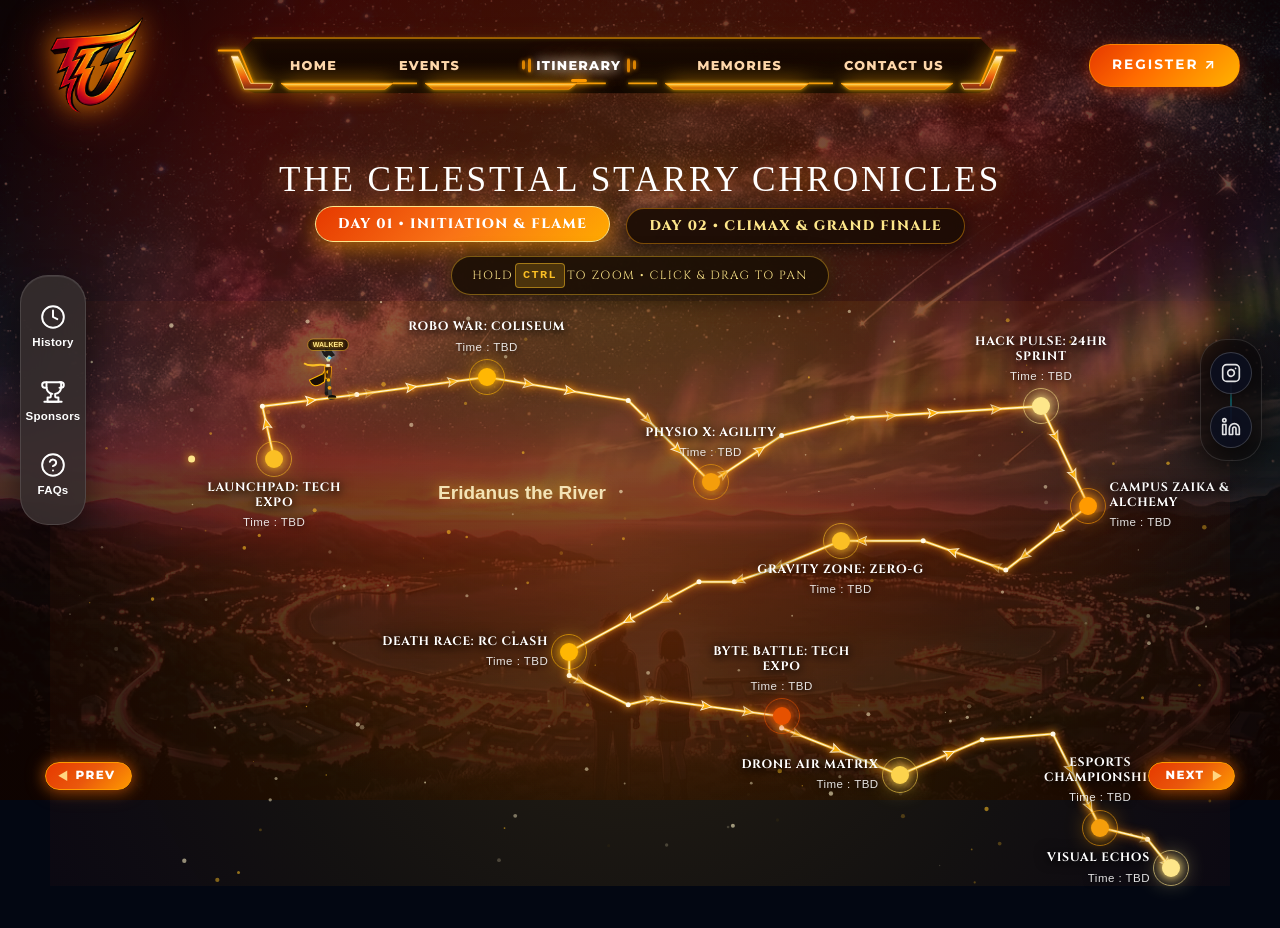
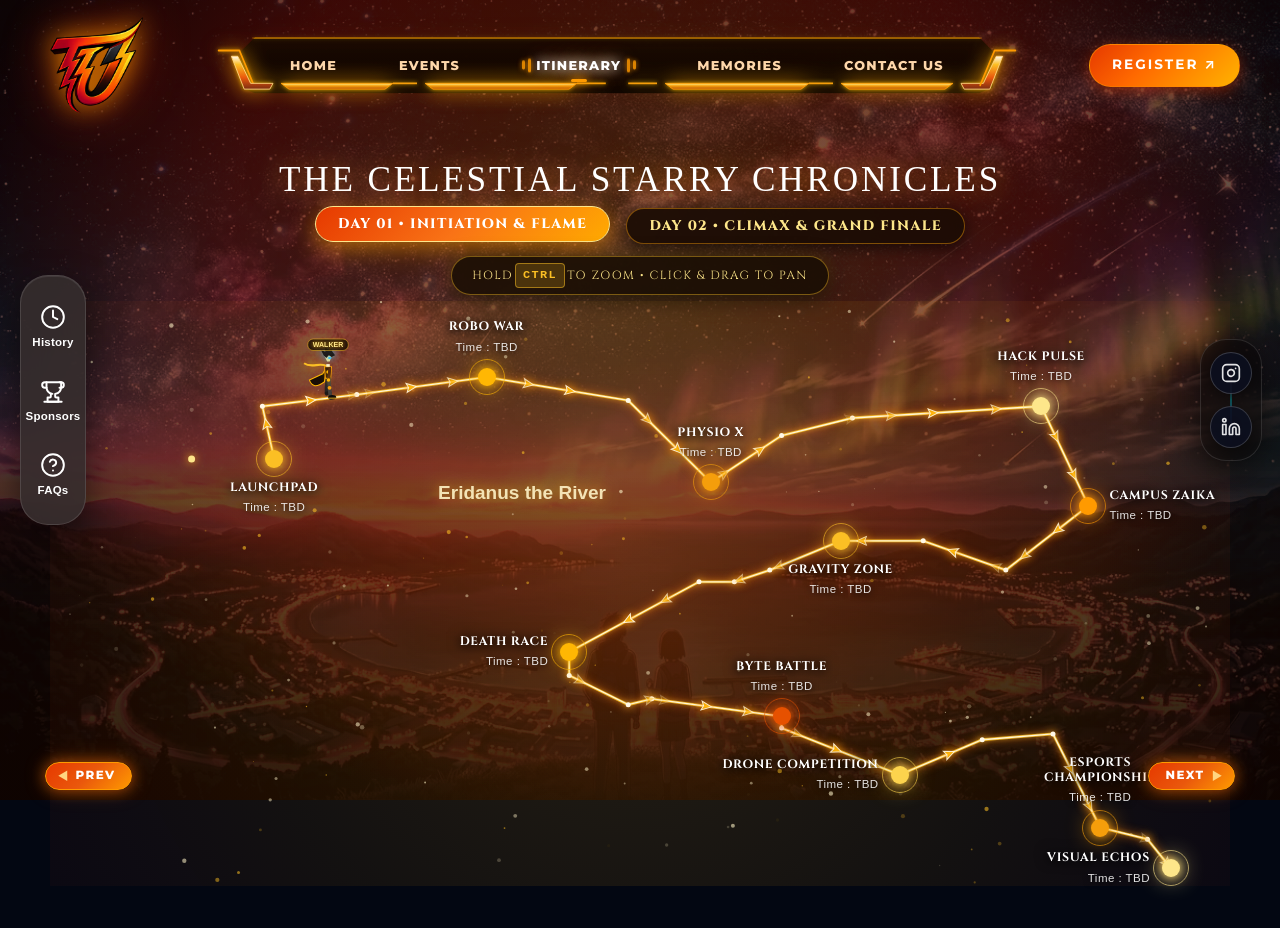
Before and after one commit to sayanpatra3097-art/techutopia, a React (Vite) app: page / in a window 1280 px wide. Both pictures are taken after a click on the button "ITINERARY". Shown: the top 928 px of the page. Built offline with nearby package versions, Linux system fonts and the light colour scheme; a web font is replaced by a local one.

Commit message:
time change

```diff
--- a/src/components/StarConstellation.jsx
+++ b/src/components/StarConstellation.jsx
@@ -42,6 +42,11 @@ const eridanusTrajectory = rawEridanusTrajectory.map(pt => ({
 }))
 
 // Authentic Anime Constellation Timeline for TechUtopia '26 mapped onto Eridanus the River
+const getCleanEventTitle = (item) => {
+  const raw = item?.title || item?.eventName || ''
+  return raw.split(':')[0].trim()
+}
+
 const rawConstellationDays = {
   'DAY 01': [
     {
@@ -51,7 +56,7 @@ const rawConstellationDays = {
       labelPos: 'bottom',
       color: '#fbbf24',
       time: 'Time : TBD',
-      title: 'LAUNCHPAD: TECH EXPO',
+      title: 'LAUNCHPAD',
       desc: 'Grand tech project exhibition showcasing IoT, renewable energy, and AI inventions.',
       venue: 'Exhibition Center, Main Foyer',
       category: 'Project Expo',
@@ -66,7 +71,7 @@ const rawConstellationDays = {
       labelPos: 'top',
       color: '#ffb703',
       time: 'Time : TBD',
-      title: 'ROBO WAR: COLISEUM',
+      title: 'ROBO WAR',
       desc: 'Heavyweight combat bots and autonomous rovers clashing in the steel cage arena.',
       venue: 'Mechanical Arena, Workshop Block',
       category: 'Robotics',
@@ -81,7 +86,7 @@ const rawConstellationDays = {
       labelPos: 'top',
       color: '#f59e0b',
       time: 'Time : TBD',
-      title: 'PHYSIO X: AGILITY',
+      title: 'PHYSIO X',
       desc: 'Advanced biomechanics testing, EMG signal analysis, and athletic speed trials.',
       venue: 'Physiotherapy Clinical Arena',
       category: 'Health Sciences',
@@ -96,7 +101,7 @@ const rawConstellationDays = {
       labelPos: 'top',
       color: '#fde68a',
       time: 'Time : TBD',
-      title: 'HACK PULSE: 24HR SPRINT',
+      title: 'HACK PULSE',
       desc: 'The flagship 24-hour hackathon of TechUtopia! Code through the midnight hour.',
       venue: 'Innovation Hub & Sandbox Lab',
       category: 'Hackathon',
@@ -111,7 +116,7 @@ const rawConstellationDays = {
       labelPos: 'right',
       color: '#ff9a00',
       time: 'Time : TBD',
-      title: 'CAMPUS ZAIKA & ALCHEMY',
+      title: 'CAMPUS ZAIKA',
       desc: 'Gastronomic culinary stalls, fast-eating showdowns, and mocktail alchemy.',
       venue: 'Food Court Promenade, UEM Jaipur',
       category: 'Culinary & Fun',
@@ -126,7 +131,7 @@ const rawConstellationDays = {
       labelPos: 'bottom',
       color: '#fbbf24',
       time: 'Time : TBD',
-      title: 'GRAVITY ZONE: ZERO-G',
+      title: 'GRAVITY ZONE',
       desc: 'Defy terrestrial physics! Teams build aerodynamic launchers and rockets.',
       venue: 'Central University Grounds, UEM Jaipur',
       category: 'Physics & Fun',
@@ -141,7 +146,7 @@ const rawConstellationDays = {
       labelPos: 'left',
       color: '#ffb703',
       time: 'Time : TBD',
-      title: 'DEATH RACE: RC CLASH',
+      title: 'DEATH RACE',
       desc: 'High-velocity RC car sprint across lethal obstacle tracks and sharp chicanes.',
       venue: 'Outdoor Grand Arena & Dirt Track',
       category: 'RC Racing',
@@ -156,7 +161,7 @@ const rawConstellationDays = {
       labelPos: 'top',
       color: '#e65100',
       time: 'Time : TBD',
-      title: 'BYTE BATTLE: TECH EXPO',
+      title: 'BYTE BATTLE',
       desc: 'Interactive working models of smart city infrastructures, robotics grids, and clean energy.',
       venue: 'Main Foyer & Exhibition Hall A',
       category: 'Hardware & Science',
@@ -171,7 +176,7 @@ const rawConstellationDays = {
       labelPos: 'left',
       color: '#fcd34d',
       time: 'Time : TBD',
-      title: 'DRONE AIR MATRIX',
+      title: 'DRONE COMPETITION',
       desc: 'Pilots navigate quadcopters through an illuminated obstacle matrix in 3D airspace.',
       venue: 'Open Sky Amphitheatre Arena',
       category: 'Aeronautics & FPV',
@@ -218,7 +223,7 @@ const rawConstellationDays = {
       labelPos: 'bottom',
       color: '#fbbf24',
       time: 'Time : TBD',
-      title: 'SUSTAINABILITY FORUM',
+      title: 'SUSTAINABILITY',
       desc: 'Present breakthrough technologies for renewable energy, water recycling, and carbon capture.',
       venue: 'Eco-Innovation Concourse, Block 2',
       category: 'CleanTech & Green',
@@ -233,7 +238,7 @@ const rawConstellationDays = {
       labelPos: 'top',
       color: '#ffb703',
       time: 'Time : TBD',
-      title: 'PRAGATI 2.0: BIOMECHANICS',
+      title: 'PRAGATI 2.0',
       desc: 'Biomechanics agility sprint, posture AI analysis, and ergonomic reflex testing.',
       venue: 'Physiotherapy & Health Sciences Wing',
       category: 'Healthcare & Wellness',
@@ -248,7 +253,7 @@ const rawConstellationDays = {
       labelPos: 'top',
       color: '#f59e0b',
       time: 'Time : TBD',
-      title: 'PROMPT VERSE: TRIAL',
+      title: 'PROMPT VERSE',
       desc: 'Screen-off coding challenge where contestants type algorithms with monitors off.',
       venue: 'Computing Lab 4, UEM Jaipur',
       category: 'Mystery & Skill',
@@ -263,7 +268,7 @@ const rawConstellationDays = {
       labelPos: 'top',
       color: '#fde68a',
       time: 'Time : TBD',
-      title: 'ROBOSOCCER: MECHA',
+      title: 'ROBOSOCCER',
       desc: 'Deploy custom-engineered manual or autonomous rovers in magnetic turf arena.',
       venue: 'Robotics Arena, Workshop Ground',
       category: 'Robotics & Sports',
@@ -278,7 +283,7 @@ const rawConstellationDays = {
       labelPos: 'right',
       color: '#ff9a00',
       time: 'Time : TBD',
-      title: 'TECHVENTURE: ARENA',
+      title: 'TECHVENTURE',
       desc: 'Shark Tank style startup battleground pitching to angel investors.',
       venue: 'Auditorium Hall B, UEM Jaipur',
       category: 'Startup & Business',
@@ -293,7 +298,7 @@ const rawConstellationDays = {
       labelPos: 'bottom',
       color: '#fbbf24',
       time: 'Time : TBD',
-      title: 'CYSEC: CYBER WARFARE',
+      title: 'CYSEC',
       desc: 'Live jeopardy-style ethical hacking battle! Penetrate server clusters and decrypt payloads.',
       venue: 'Cyber Defense Command Lab 1',
       category: 'Cybersecurity & CTF',
@@ -323,7 +328,7 @@ const rawConstellationDays = {
       labelPos: 'top',
       color: '#fcd34d',
       time: 'Time : TBD',
-      title: "DRAGON'S DEN ARENA",
+      title: "DRAGON'S DEN",
       desc: 'High-stakes startup pitch arena directly to industry venture capitalists.',
       venue: 'Auditorium Hall B & Innovation Stage',
       category: 'Startup & Pitch',
@@ -338,7 +343,7 @@ const rawConstellationDays = {
       labelPos: 'left',
       color: '#f59e0b',
       time: 'Time : TBD',
-      title: 'HACKATHON FINALE PITCH',
+      title: 'HACKATHON FINALE',
       desc: 'Finalist squads present live working deployments before senior architects.',
       venue: 'Innovation Hub & Sandbox Lab',
       category: 'Hackathon Final',
@@ -368,7 +373,7 @@ const rawConstellationDays = {
       labelPos: 'left',
       color: '#ec4899',
       time: 'Time : TBD',
-      title: 'AGOMONI: STARLIGHT GALA',
+      title: 'AGOMONI',
       desc: 'Celebrity live music concert, theatrical dance ensembles, and DJ festival night.',
       venue: 'Main University Stadium Open Grounds',
       category: 'Music & Cultural Fest',
@@ -1206,14 +1211,14 @@ export default function StarConstellation() {
 
                   {/* Clean text in white with NO background rectangle */}
                   <div className="constellation__star-text-block">
-                    <div className="constellation__star-title">{star.title || star.eventName}</div>
+                    <div className="constellation__star-title">{getCleanEventTitle(star)}</div>
                     <div className="constellation__star-time">{star.time}</div>
                   </div>
 
                   {/* Details card revealed immediately on cursor hover without tapping. ONLY Event Name, Time, and Venue */}
                   {isHovered && (
                     <div className="constellation__hover-card" role="tooltip">
-                      <div className="constellation__hover-title">{star.title || star.eventName}</div>
+                      <div className="constellation__hover-title">{getCleanEventTitle(star)}</div>
                       <div className="constellation__hover-row">
                         <span className="constellation__hover-icon">⏱</span>
                         <span className="constellation__hover-time">{star.time}</span>
@@ -1256,7 +1261,7 @@ export default function StarConstellation() {
 
                     {/* Clean minimal details: ONLY Event Name, Time, and Venue with NO background rectangle */}
                     <div className="constellation__mobile-details">
-                      <h3 className="constellation__mobile-title">{event.title || event.eventName}</h3>
+                      <h3 className="constellation__mobile-title">{getCleanEventTitle(event)}</h3>
                       <div className="constellation__mobile-meta-row">
                         <span className="meta-icon">⏱</span>
                         <span>{event.time}</span>
--- a/src/components/ZoomingHeroToTimer.jsx
+++ b/src/components/ZoomingHeroToTimer.jsx
@@ -38,8 +38,8 @@ export default function ZoomingHeroToTimer({ isUnlocked, onExploreMore }) {
   const curActiveIdx = useRef(-1)
   const curNextIdx = useRef(-1)
 
-  // Target Fest Date for Countdown: October 6 – 7, 2026
-  const targetDate = new Date('2026-10-06T09:00:00')
+  // Target Fest Date for Countdown: October 5 – 6, 2026
+  const targetDate = new Date('2026-10-05T09:00:00')
 
   const [timeLeft, setTimeLeft] = useState({
     days: 0,
@@ -241,7 +241,7 @@ export default function ZoomingHeroToTimer({ isUnlocked, onExploreMore }) {
         letterContentRef.current.style.transform = `translateY(${(1 - contentOpacity) * 18}px)`
       }
       if (dockTextRef.current) {
-        dockTextRef.current.textContent = currentRoll < 0.95 ? '• SCROLL TO REVEAL' : 'OCTOBER 6–7, 2026'
+        dockTextRef.current.textContent = currentRoll < 0.95 ? '• SCROLL TO REVEAL' : 'OCTOBER 5–6, 2026'
       }
     }
 
```
